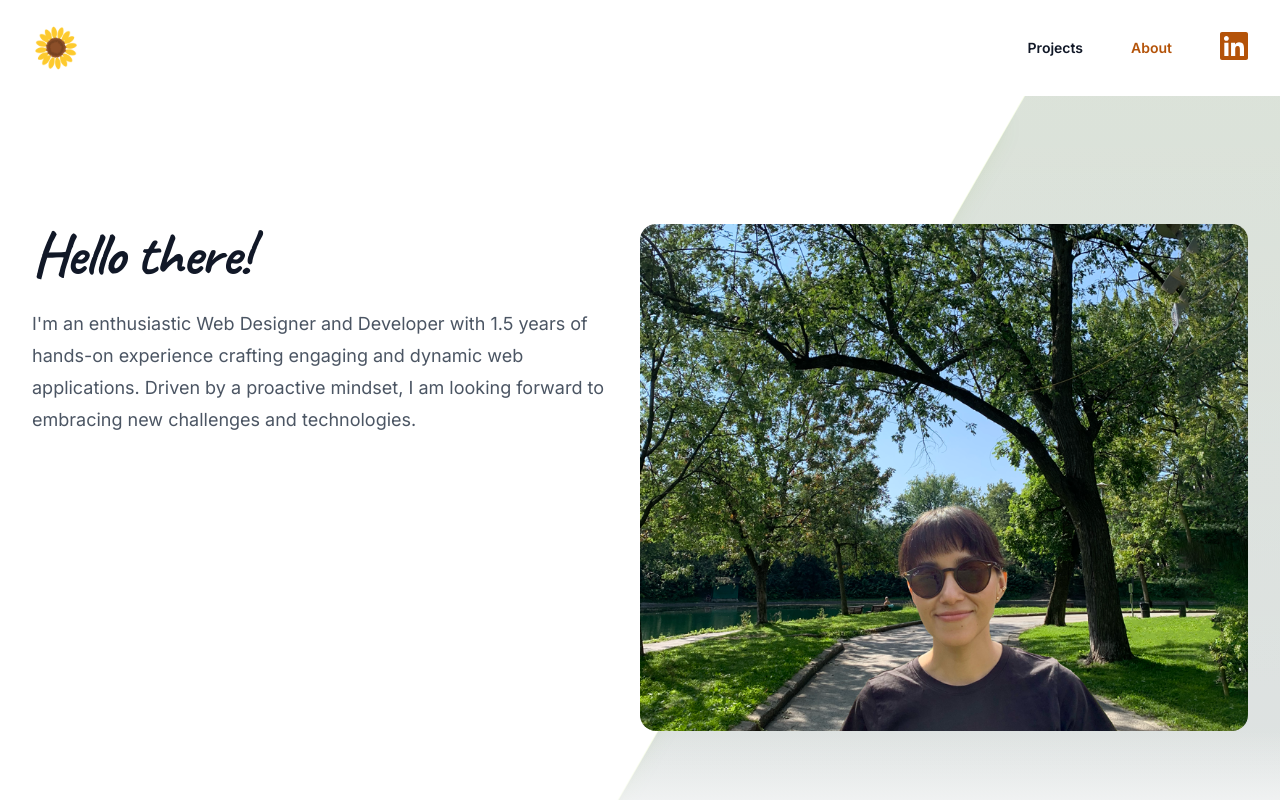
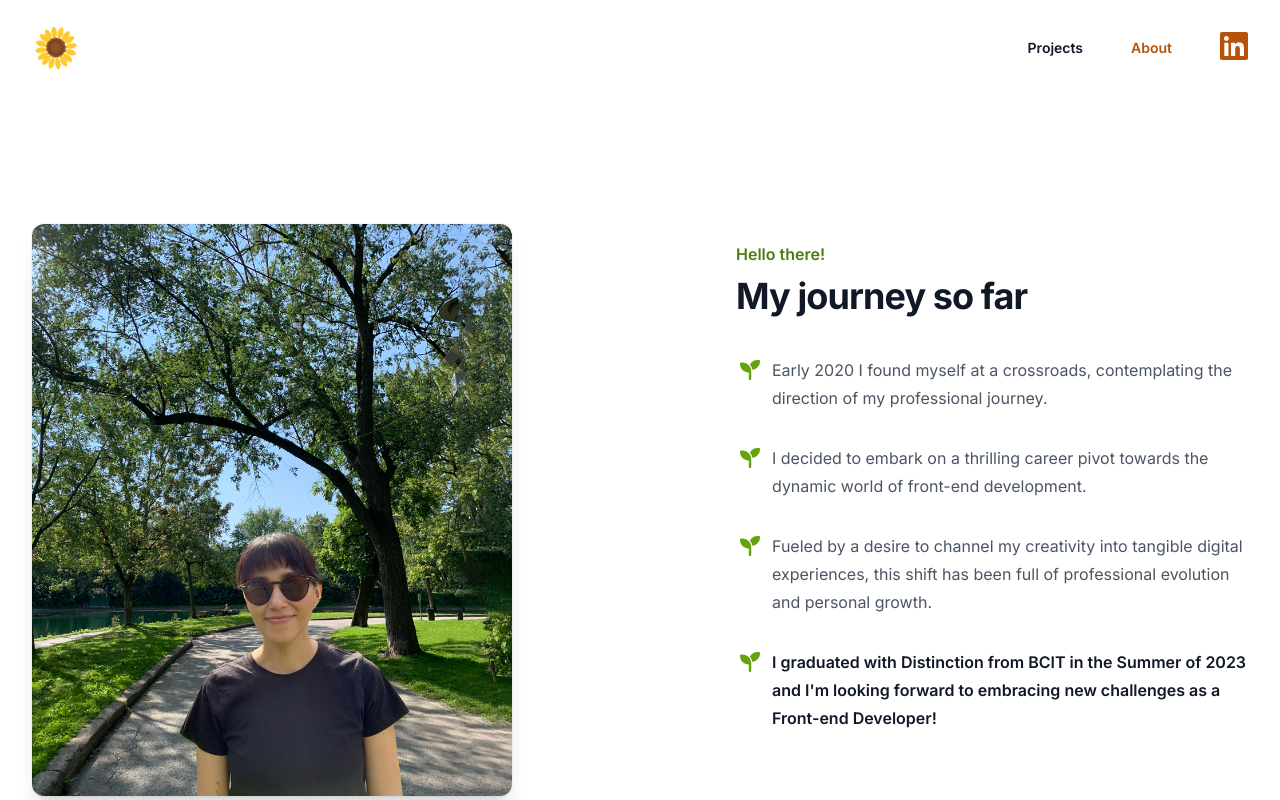
Before and after one commit to monica-zarate/nextjs-portfolio, a Next.js app: page /about in a window 1280 px wide. Shown: the top 800 px of the page. Built offline with nearby package versions, Linux system fonts and the light colour scheme.

Commit message:
Styles and content update.

```diff
--- a/src/app/(routes)/about/page.tsx
+++ b/src/app/(routes)/about/page.tsx
@@ -1,8 +1,9 @@
 // Vendor imports
 "use client";
 import Image from "next/image";
-import { caveat } from "../../fonts";
 import { AnimatePresence, motion as m } from "framer-motion";
+import { FontAwesomeIcon } from '@fortawesome/react-fontawesome';
+import { faSeedling } from "@fortawesome/free-solid-svg-icons";
 
 //Project imports
 import { monicaAboutPhoto, sunflowerBG } from "../../../assets/";
@@ -21,32 +22,34 @@ export default function About() {
         <AnimatePresence mode="wait">
             <m.div initial={{opacity: 0}} animate={{opacity: 1}} transition={{duration: 0.3, ease: 'easeInOut'}} exit={{opacity: 0}}>
                 <main className="isolate">
-                    {/* Hero section */}
-                    <div className="relative isolate -z-10 overflow-hidden bg-gradient-to-b from-lime-100/20">
-                        <div
-                            className="absolute inset-y-0 right-1/2 -z-10 -mr-96 w-[200%] origin-top-right skew-x-[-30deg] bg-white shadow-xl shadow-lime-600/10 ring-1 ring-lime-50 sm:-mr-80 lg:-mr-96"
-                            aria-hidden="true"
-                        />
-                        <div className="mx-auto max-w-7xl px-6 py-24 sm:py-32 lg:px-8">
-                            <RevealElement>
-                                <div className="mx-auto max-w-2xl lg:mx-0 lg:grid lg:max-w-none lg:grid-cols-2 lg:gap-x-16 lg:gap-y-6 xl:grid-cols-1 xl:grid-rows-1 xl:gap-x-8">
-                                <h1 className={`${caveat.className} max-w-2xl text-4xl font-bold tracking-tight text-gray-900 sm:text-6xl lg:col-span-2 xl:col-auto`}>
-                                    {copy.h1}
-                                </h1>
-                                <div className="mt-6 max-w-xl lg:mt-0 xl:col-end-1 xl:row-start-1">
-                                    <p className="text-lg leading-8 text-gray-600">
-                                    {copy.p}
-                                    </p>
-                                </div>
+                    <div className="bg-white py-24 sm:py-32">
+                        <div className="mx-auto max-w-7xl px-6 lg:px-8">
+                            <div className="mx-auto grid grid-rows-2 lg:grid-rows-none max-w-2xl grid-cols-1 gap-x-8 gap-y-16 sm:gap-y-20 lg:mx-0 lg:max-w-none lg:grid-cols-2">
                                 <Image
                                     src={monicaAboutPhoto}
                                     alt={copy.imgAlt}
-                                    className="mt-10 aspect-[6/5] w-full max-w-lg rounded-2xl object-cover sm:mt-16 lg:mt-0 lg:max-w-none xl:row-span-2 xl:row-end-2"
+                                    className="rounded-xl shadow-xl ring-1 ring-gray-400/10 row-start-2 lg:row-start-auto h-auto w-[30rem]"
                                 />
+                                <div className="lg:ml-auto lg:pl-4 lg:pt-4">
+                                    <RevealElement>
+                                    <div className="lg:max-w-lg">
+                                        <h2 className="text-base font-semibold leading-7 text-lime-700">{copy.h2}</h2>
+                                        <p className="mt-2 text-3xl font-bold tracking-tight text-gray-900 sm:text-4xl">{copy.h3}</p>
+                                        <dl className="mt-10 max-w-xl space-y-8 text-base leading-7 text-gray-600 lg:max-w-none">
+                                        {copy.featured.map((feature, i) => (
+                                        <div key={i} className="relative pl-9">
+                                            <dt className={`inline ${i === copy.featured.length - 1 ? "text-gray-900 font-semibold" : "text-gray-600"}`}>
+                                            <FontAwesomeIcon icon={faSeedling} className="absolute left-1 top-1 h-5 w-auto text-lime-600"/>
+                                            {feature}
+                                            </dt>{' '}
+                                        </div>
+                                        ))}
+                                        </dl>
+                                    </div>
+                                    </RevealElement>
                                 </div>
-                        </RevealElement>
+                            </div>
                         </div>
-                    <div className="absolute inset-x-0 bottom-0 -z-10 h-24 bg-gradient-to-t from-white sm:h-32" />
                     </div>
 
                     {/* Work timeline section */}
@@ -138,7 +141,7 @@ export default function About() {
 
                     {/* {Hobbies section} */}
                     <div className="mx-auto mt-32 max-w-7xl px-6 lg:px-8">
-                        <div className="mx-auto max-w-7xl px-6 lg:px-8">
+                        <div className="mx-auto max-w-7xl">
                             <RevealElement>
                             <div className="mx-auto grid max-w-2xl grid-cols-1 gap-x-8 gap-y-16 sm:gap-y-20 lg:mx-0 lg:max-w-none lg:grid-cols-3">
                             <h2 className="text-3xl font-bold tracking-tight text-gray-900 sm:text-4xl">
--- a/src/app/_components/Footer.tsx
+++ b/src/app/_components/Footer.tsx
@@ -12,7 +12,7 @@ export default function Footer() {
     return (
         <footer className="bg-gray-50">
             <div className="mx-auto max-w-7xl overflow-hidden px-6 py-20 sm:py-24 lg:px-8">
-                <nav className="-mb-6 columns-2 sm:flex sm:justify-center sm:space-x-12" aria-label="Footer">
+                <nav className="-mb-6 sm:columns-2 flex items-center sm:justify-center flex-col sm:flex-row sm:space-x-12" aria-label="Footer">
                 {footerRoutes.map((route) => (
                     <div key={route.name} className="pb-6">
                     <Link href={`/${route.id}`} className="text-sm leading-6 text-gray-600 hover:text-gray-900">
--- a/src/app/_components/Testimonials.jsx
+++ b/src/app/_components/Testimonials.jsx
@@ -17,7 +17,7 @@ export default function Testimonials() {
                 <div className="mx-auto mt-16 flow-root max-w-2xl sm:mt-20 lg:mx-0 lg:max-w-none">
                     <div className="-mt-8 sm:-mx-4 sm:columns-2 sm:text-[0]">
                         {testimonials.map((testimonial) => (
-                        <div key={testimonial.author.handle} className="pt-8 sm:inline-block sm:w-full sm:px-4">
+                        <div key={testimonial.author.name} className="pt-8 sm:inline-block sm:w-full sm:px-4">
                             <RevealElement>
                                 <figure className="rounded-2xl bg-gray-50 p-8 text-sm leading-6">
                                     <blockquote className="text-gray-900">
@@ -25,7 +25,7 @@ export default function Testimonials() {
                                     </blockquote>
                                     <figcaption className="mt-6 flex items-center gap-x-4">
                                         <div>
-                                        <div className="font-semibold text-gray-900">{testimonial.author.name}</div>
+                                        <div className="font-semibold text-gray-900">{testimonial.author.name}<span className="text-gray-500"></span> | <span className="font-semibold text-gray-900">{testimonial.author.role}</span></div>
                                         <div className="text-gray-600">{testimonial.author.relationship}</div>
                                         </div>
                                     </figcaption>
--- a/src/app/constants/index.js
+++ b/src/app/constants/index.js
@@ -1,5 +1,3 @@
-import { mascopolys, cavallo } from "@/assets";
-
 import {
   faEnvelope,
   faLaptopCode,
@@ -110,7 +108,7 @@ export const pagesContent = {
           {
             id: 1,
             content:
-              "Some of the things I value in a project are inclusion, accessibility and agile work.",
+              "As a professional, some of the things I value in a project are inclusion, accessibility and agile work.",
             isHighlight: false,
           },
         ],
@@ -160,22 +158,26 @@ export const pagesContent = {
         author: {
           name: "Rikki Soriano",
           relationship:
-            "Classmate at BCIT and co-worker at Cavallo Technologies",
+            "Classmate at BCIT and Co-worker at Cavallo Technologies",
+          role: "Front-end Developer",
+        },
+      },
+
+      {
+        body: "She shows commitment to the work and has no trouble adapting to sudden changes in business processes or web technologies.",
+        author: {
+          name: "Daniel Villaverde",
+          relationship:
+            "Supervisor at Moe's Home and Classmate at BrainStation",
+          role: "Software Engineer",
         },
       },
       {
         body: "Monica was able to transform all the UI/UX wireframes into a well-design, fast website for Mascopolys business partners.",
         author: {
           name: "Ytalo Borja",
-          relationship: "Mascopolys CEO",
-        },
-      },
-      {
-        body: "She shows commitment to the work and has no trouble adapting to sudden changes in business processes or web technologies.",
-        author: {
-          name: "Daniel Villaverde",
-          relationship:
-            "Supervisor at Moe's Home and classmate at BrainStation",
+          relationship: "Technical Leader at Mascopolys",
+          role: "Cloud Application Architect",
         },
       },
       {
@@ -183,6 +185,7 @@ export const pagesContent = {
         author: {
           name: "Karina Song",
           relationship: "Classmate at BCIT",
+          role: "Front-end Developer",
         },
       },
     ],
@@ -201,8 +204,14 @@ export const pagesContent = {
     copy: {
       imgAlt: "monica zarate",
       bgAlt: "sunflower landscape",
-      h1: "Hello there!",
-      p: "I'm an enthusiastic Web Designer and Developer with 1.5 years of hands-on experience crafting engaging and dynamic web applications. Driven by a proactive mindset, I am looking forward to embracing new challenges and technologies.",
+      h2: "Hello there!",
+      h3: "My journey so far",
+      featured: [
+        "Early 2020 I found myself at a crossroads, contemplating the direction of my professional journey.",
+        "I decided to embark on a thrilling career pivot towards the dynamic world of front-end development.",
+        "Fueled by a desire to channel my creativity into tangible digital experiences, this shift has been full of professional evolution and personal growth.",
+        "I graduated with Distinction from BCIT in the Summer of 2023 and I'm looking forward to embracing new challenges as a Front-end Developer!",
+      ],
       skills: {
         h2: "Skills",
         list: [
@@ -316,12 +325,6 @@ export const pagesContent = {
       p: "Each project has offered me valuable experiences and insights, shaping my skills and deepening my understanding of effective and innovative web development practices.",
     },
   },
-  featured: {
-    copy: {
-      h2: "Featured Projects",
-      cta: "All Projects",
-    },
-  },
   projectDetails: {
     copy: {
       overview: {
```
